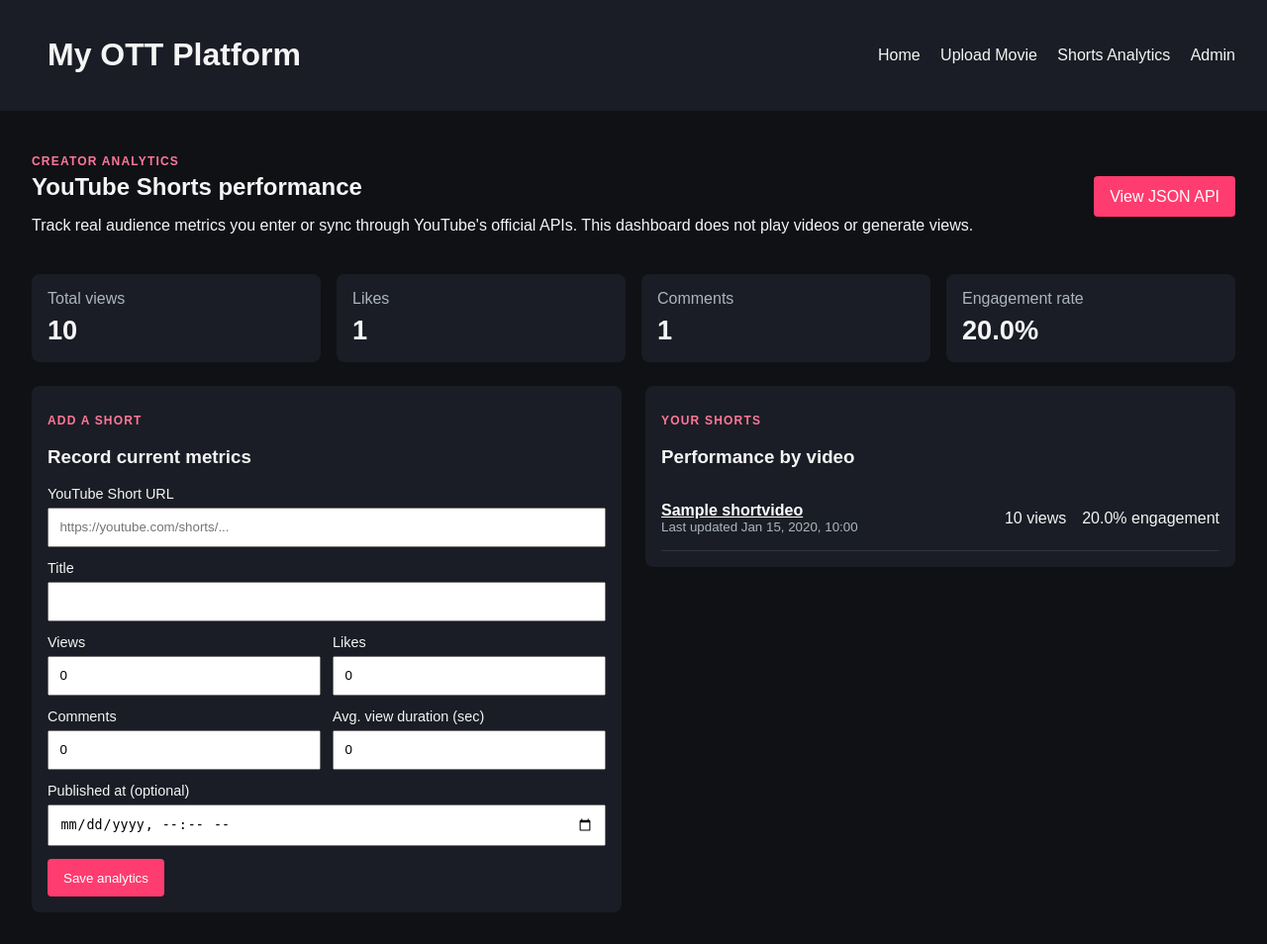
After one commit to asur36001/.tutedude.com, a Django app: page /shorts/ in a window 1280 px wide. The commit adds this page. Shown: the whole page at 99% size. Run offline with Django 4.2, Linux system fonts and the light colour scheme; tables that the repository leaves empty hold one stand-in row (values such as "Sample post").

Commit message:
feat: add Shorts analytics dashboard

```diff
--- a/ott_website/movies/models.py
+++ b/ott_website/movies/models.py
@@ -17,3 +17,29 @@ class Movie(models.Model):
 
     def __str__(self):
         return self.title
+
+
+class ShortVideo(models.Model):
+    """A YouTube Short tracked in the creator's own analytics dashboard."""
+
+    youtube_url = models.URLField(unique=True)
+    title = models.CharField(max_length=200)
+    published_at = models.DateTimeField(blank=True, null=True)
+    views = models.PositiveIntegerField(default=0)
+    likes = models.PositiveIntegerField(default=0)
+    comments = models.PositiveIntegerField(default=0)
+    average_view_duration_seconds = models.PositiveIntegerField(default=0)
+    last_synced_at = models.DateTimeField(auto_now=True)
+    created_at = models.DateTimeField(auto_now_add=True)
+
+    class Meta:
+        ordering = ['-published_at', '-created_at']
+
+    def __str__(self):
+        return self.title
+
+    @property
+    def engagement_rate(self):
+        if not self.views:
+            return 0
+        return round(((self.likes + self.comments) / self.views) * 100, 2)
--- /dev/null
+++ b/ott_website/movies/templates/movies/shorts_dashboard.html
@@ -0,0 +1,55 @@
+{% extends 'base.html' %}
+{% block title %}Shorts Analytics{% endblock %}
+
+{% block content %}
+<section class="dashboard-heading">
+    <div>
+        <p class="eyebrow">Creator analytics</p>
+        <h2>YouTube Shorts performance</h2>
+        <p>Track real audience metrics you enter or sync through YouTube's official APIs. This dashboard does not play videos or generate views.</p>
+    </div>
+    <a class="button-link" href="{% url 'shorts_analytics_api' %}">View JSON API</a>
+</section>
+
+<section class="metrics-grid" aria-label="Analytics summary">
+    <article class="metric-card"><span>Total views</span><strong>{{ total_views }}</strong></article>
+    <article class="metric-card"><span>Likes</span><strong>{{ total_likes }}</strong></article>
+    <article class="metric-card"><span>Comments</span><strong>{{ total_comments }}</strong></article>
+    <article class="metric-card"><span>Engagement rate</span><strong>{{ engagement_rate }}%</strong></article>
+</section>
+
+<section class="dashboard-grid">
+    <div class="form-section">
+        <p class="eyebrow">Add a Short</p>
+        <h3>Record current metrics</h3>
+        <form method="post" action="{% url 'add_short' %}" class="short-form">
+            {% csrf_token %}
+            <label>YouTube Short URL<input required type="url" name="youtube_url" placeholder="https://youtube.com/shorts/..." /></label>
+            <label>Title<input required type="text" name="title" maxlength="200" /></label>
+            <div class="form-row">
+                <label>Views<input min="0" type="number" name="views" value="0" /></label>
+                <label>Likes<input min="0" type="number" name="likes" value="0" /></label>
+            </div>
+            <div class="form-row">
+                <label>Comments<input min="0" type="number" name="comments" value="0" /></label>
+                <label>Avg. view duration (sec)<input min="0" type="number" name="average_view_duration_seconds" value="0" /></label>
+            </div>
+            <label>Published at (optional)<input type="datetime-local" name="published_at" /></label>
+            <button type="submit">Save analytics</button>
+        </form>
+    </div>
+
+    <div class="shorts-list">
+        <p class="eyebrow">Your Shorts</p>
+        <h3>Performance by video</h3>
+        {% for short in shorts %}
+            <article class="short-row">
+                <div><a href="{{ short.youtube_url }}" target="_blank" rel="noopener">{{ short.title }}</a><small>Last updated {{ short.last_synced_at|date:"M j, Y, H:i" }}</small></div>
+                <div class="short-stats"><span>{{ short.views }} views</span><span>{{ short.engagement_rate }}% engagement</span></div>
+            </article>
+        {% empty %}
+            <p class="empty-state">Add a Short to begin tracking its official analytics.</p>
+        {% endfor %}
+    </div>
+</section>
+{% endblock %}
--- a/ott_website/movies/urls.py
+++ b/ott_website/movies/urls.py
@@ -5,4 +5,7 @@ urlpatterns = [
     path('', views.home, name='home'),
     path('movies/<int:movie_id>/', views.movie_detail, name='movie_detail'),
     path('upload/', views.upload_movie, name='upload_movie'),
+    path('shorts/', views.shorts_dashboard, name='shorts_dashboard'),
+    path('shorts/add/', views.add_short, name='add_short'),
+    path('api/shorts/', views.shorts_analytics_api, name='shorts_analytics_api'),
 ]
--- a/ott_website/movies/views.py
+++ b/ott_website/movies/views.py
@@ -1,8 +1,10 @@
 from django.contrib import messages
+from django.db.models import Sum
+from django.http import JsonResponse
 from django.shortcuts import get_object_or_404, redirect, render
 
-from .forms import MovieUploadForm
-from .models import Movie
+from .forms import MovieUploadForm, ShortVideoForm
+from .models import Movie, ShortVideo
 
 
 def home(request):
@@ -30,3 +32,61 @@ def upload_movie(request):
     else:
         form = MovieUploadForm()
     return render(request, 'movies/upload_movie.html', {'form': form})
+
+
+def shorts_dashboard(request):
+    """Show creator-supplied YouTube analytics; this never plays videos or creates views."""
+    shorts = ShortVideo.objects.all()
+    totals = shorts.aggregate(
+        views=Sum('views'), likes=Sum('likes'), comments=Sum('comments')
+    )
+    total_views = totals['views'] or 0
+    total_likes = totals['likes'] or 0
+    total_comments = totals['comments'] or 0
+    return render(
+        request,
+        'movies/shorts_dashboard.html',
+        {
+            'shorts': shorts,
+            'total_views': total_views,
+            'total_likes': total_likes,
+            'total_comments': total_comments,
+            'engagement_rate': round(
+                ((total_likes + total_comments) / total_views) * 100, 2
+            ) if total_views else 0,
+        },
+    )
+
+
+def add_short(request):
+    if request.method != 'POST':
+        return redirect('shorts_dashboard')
+
+    form = ShortVideoForm(request.POST)
+    if form.is_valid():
+        form.save()
+        messages.success(request, 'Short added to your analytics dashboard.')
+    else:
+        messages.error(request, 'Could not add this Short. Check the fields and try again.')
+    return redirect('shorts_dashboard')
+
+
+def shorts_analytics_api(request):
+    """Return stored, first-party metrics for a dashboard or future YouTube API sync."""
+    shorts = ShortVideo.objects.all()
+    return JsonResponse({
+        'shorts': [
+            {
+                'id': short.id,
+                'title': short.title,
+                'youtube_url': short.youtube_url,
+                'views': short.views,
+                'likes': short.likes,
+                'comments': short.comments,
+                'engagement_rate': short.engagement_rate,
+                'average_view_duration_seconds': short.average_view_duration_seconds,
+                'last_synced_at': short.last_synced_at.isoformat(),
+            }
+            for short in shorts
+        ]
+    })
--- a/ott_website/static/css/style.css
+++ b/ott_website/static/css/style.css
@@ -65,3 +65,35 @@ body {
     margin-bottom: 1rem;
     border-radius: 4px;
 }
+
+.dashboard-heading, .dashboard-grid, .form-row, .short-row, .short-stats {
+    display: flex;
+}
+
+.dashboard-heading, .short-row { justify-content: space-between; gap: 1.5rem; }
+.dashboard-heading { align-items: center; margin-bottom: 1.5rem; }
+.dashboard-heading h2 { margin: 0; }
+.eyebrow { color: #ff7798; font-size: .75rem; font-weight: bold; letter-spacing: .1em; margin-bottom: .35rem; text-transform: uppercase; }
+.button-link, .short-form button { background: #ff3c6f; border: 0; border-radius: 4px; color: #fff; cursor: pointer; padding: .7rem 1rem; text-decoration: none; }
+.metrics-grid { display: grid; gap: 1rem; grid-template-columns: repeat(4, 1fr); margin-bottom: 1.5rem; }
+.metric-card { background: #1a1d25; border-radius: 8px; padding: 1rem; }
+.metric-card span, .short-row small { color: #adb5bd; display: block; }
+.metric-card strong { display: block; font-size: 1.7rem; margin-top: .4rem; }
+.dashboard-grid { align-items: flex-start; gap: 1.5rem; }
+.dashboard-grid > * { flex: 1; }
+.short-form label { display: block; font-size: .9rem; margin-bottom: .85rem; }
+.short-form input { box-sizing: border-box; display: block; margin-top: .35rem; padding: .65rem; width: 100%; }
+.form-row { gap: .75rem; }
+.form-row label { flex: 1; }
+.shorts-list { background: #1a1d25; border-radius: 8px; padding: 1rem; }
+.short-row { align-items: center; border-bottom: 1px solid #30333b; padding: 1rem 0; }
+.short-row a { color: #fff; font-weight: bold; }
+.short-stats { gap: 1rem; text-align: right; }
+.empty-state { color: #adb5bd; }
+
+@media (max-width: 700px) {
+    .navbar, .dashboard-heading, .dashboard-grid { align-items: flex-start; flex-direction: column; }
+    .metrics-grid { grid-template-columns: repeat(2, 1fr); }
+    .navbar { padding: 1rem; }
+    .container { padding: 1rem; }
+}
--- a/ott_website/templates/base.html
+++ b/ott_website/templates/base.html
@@ -13,6 +13,7 @@
         <nav>
             <a href="{% url 'home' %}">Home</a>
             <a href="{% url 'upload_movie' %}">Upload Movie</a>
+            <a href="{% url 'shorts_dashboard' %}">Shorts Analytics</a>
             <a href="/admin/">Admin</a>
         </nav>
     </header>
```
Also changed, not shown: ott_website/movies/admin.py (+7 -1 lines), ott_website/movies/forms.py (+18 -1 lines), ott_website/movies/tests.py (+24 -0 lines), ott_website/movies/migrations/0002_shortvideo.py (added).
